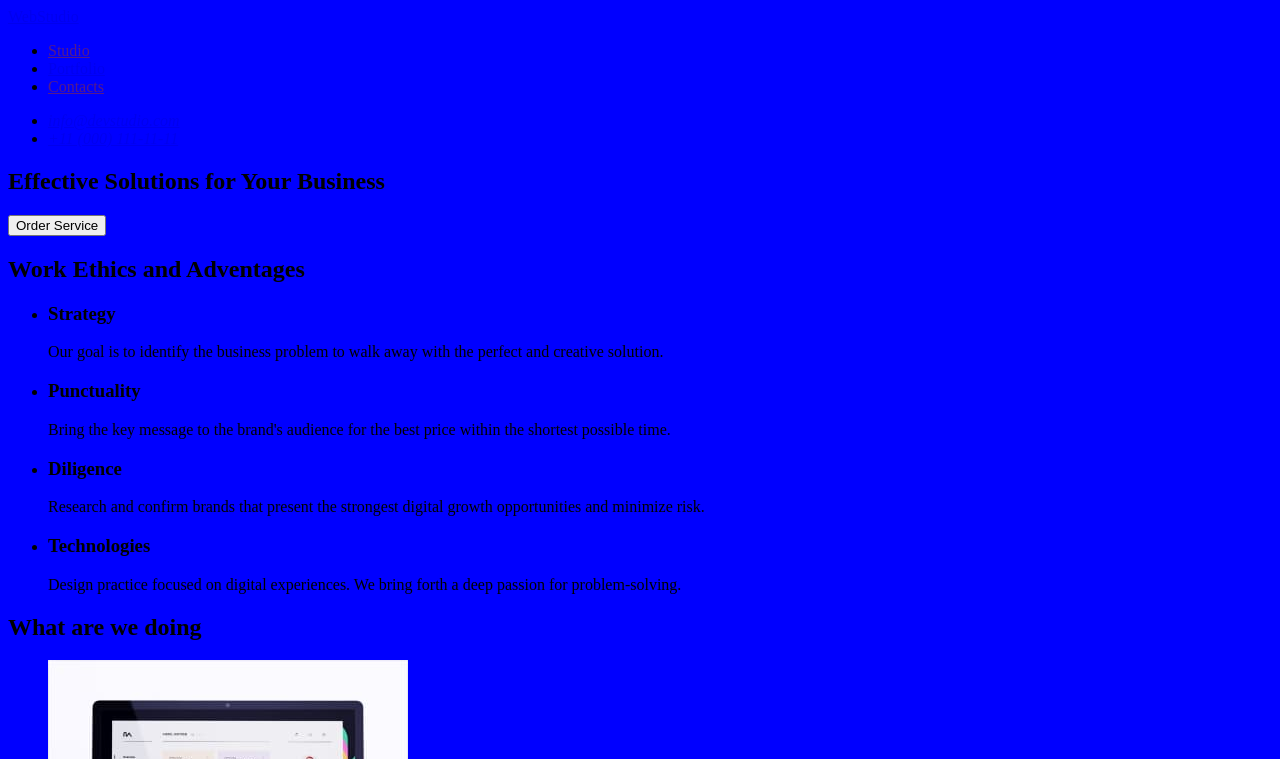
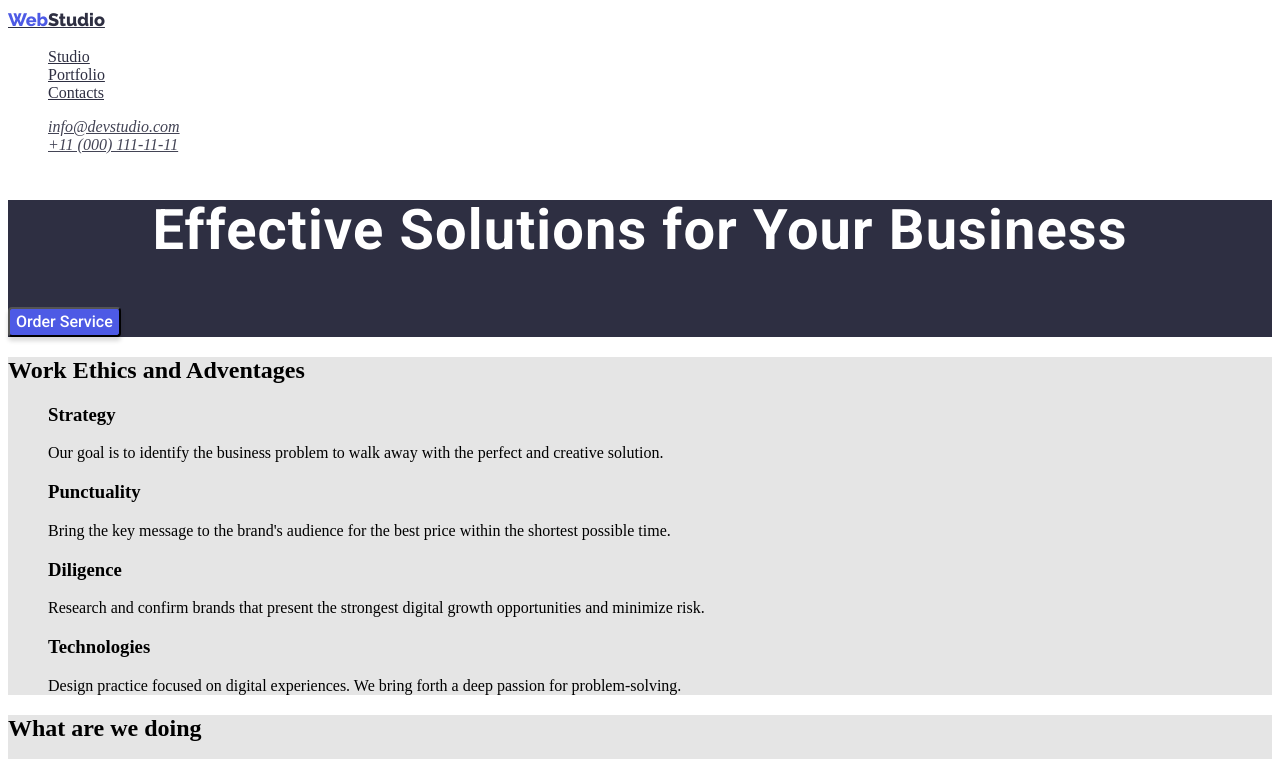
Before and after one commit to MarynaLysak/goit-markup-hw-02, a plain HTML site: page goit-markup-hw-01/index.html in a window 1280 px wide. Shown: the top 759 px of the page. Drawn offline with Linux system fonts and the light colour scheme.

Commit message:
css to main page

```diff
--- a/goit-markup-hw-01/css/styles.css
+++ b/goit-markup-hw-01/css/styles.css
@@ -1,3 +1,117 @@
-body {
-    background-color: blue;
+p.a {
+    font-family: 'Roboto', sans-serif;
 }
+p.a {
+    font-family: 'Raleway', sans-serif;
+}
+/* Header */
+.page-header {
+    background-color: #FFFFFF;
+}
+.logo {
+    color: #2E2F42;
+    width: 71px;
+    height: 24px;
+
+    font-family: 'Raleway';
+    font-style: normal;
+    font-weight: 800;
+    font-size: 18px;
+    line-height: 24px;
+}
+.logo-web {
+    color: #4D5AE5;
+    font-family: 'Raleway';
+    font-style: normal;
+    font-weight: 800;
+    font-size: 18px;
+    line-height: 24px;
+}
+.link {
+color: #2E2F42;
+}
+.site-nav .link:hover,
+.site-nav .link:focus{
+    color: #404BBF;
+}
+ul {
+    list-style: none;
+}
+.site-address .address-mail {
+    color: #434455;
+}
+.site-address .address-mail:hover {
+    color: #404BBF;
+}
+.site-address .address-phone {
+    color: #434455;
+}
+.site-address .address-phone:hover {
+    color: #404BBF;
+}
+
+/* HeroSection1 */
+.hero {
+    background-color:#2E2F42;
+}
+.hero-titel{
+    font-family: 'Roboto';
+    font-style: normal;
+    font-weight: 700;
+    font-size: 56px;
+    line-height: 60px;
+    color: #FFFFFF;
+    text-align: center;
+    letter-spacing: 0.02em;
+}
+.main-button {
+    font-family: 'Roboto';
+    font-style: normal;
+    font-weight: 500;
+    font-size: 16px;
+    line-height: 24px;
+
+    color: #FFFFFF;
+    background-color: #4D5AE5;
+    box-shadow: 0px 4px 4px rgba(0, 0, 0, 0.15);
+    border-radius: 4px;
+}
+ .section{
+    background: #E5E5E5;
+ }
+.section-team{
+    background: #F4F4FD;
+}
+ /* Footer */
+ .logo-studio{
+    color: #F4F4FD;
+    width: 71px;
+    height: 22px;
+
+    font-family: 'Raleway';
+    font-style: normal;
+    font-weight: 800;
+    font-size: 18px;
+    line-height: 21px;
+ }
+footer{
+    background: #2E2F42;
+    color: #E7E9FC;
+    font-family: 'Roboto';
+    font-style: normal;
+    font-weight: 400;
+    font-size: 16px;
+    line-height: 24px;
+}
+/*Primary Brand color(normal)CTAs
+Focused
+Active states
+Links 4D5AE5*/
+/*Pressed state (hover) color #404BBF*/
+/*Overlays Shadows Headings #2E2F42*/
+/*Body text #434455*/
+/*Subtle Text Helper text Deemphasized text #8E8F99
+/*Accent color Hairlines Subtle backgrounds #E7E9FC*/
+/*Light mode backgrounds Light mode Dialogs/alerts #F4F4FD*/
+/*Overlay #2E2F42*/
+/*Hero image background #2E2F42 */
--- a/goit-markup-hw-01/index.html
+++ b/goit-markup-hw-01/index.html
@@ -1,32 +1,41 @@
 <!DOCTYPE html>
 <html lang="en">
 <head>
-    <meta charset="UTF-8">
-    <meta http-equiv="X-UA-Compatible" content="IE=edge">
-    <meta name="viewport" content="width=device-width, initial-scale=1.0">
-    <title>WebStudio</title>
-    <link rel="stylesheet" href="./css/styles.css">
+<meta charset="UTF-8">
+<meta http-equiv="X-UA-Compatible" content="IE=edge">
+<meta name="viewport" content="width=device-width, initial-scale=1.0">
+<title>WebStudio</title>
+<link rel="preconnect" href="https://fonts.googleapis.com">
+<link rel="preconnect" href="https://fonts.gstatic.com" crossorigin>
+<link href="https://fonts.googleapis.com/css2?family=Roboto:wght@400;500;700&display=swap" rel="stylesheet">
+<link rel="preconnect" href="https://fonts.googleapis.com">
+<link rel="preconnect" href="https://fonts.gstatic.com" crossorigin>
+<link href="https://fonts.googleapis.com/css2?family=Raleway:wght@800&family=Roboto:wght@400;500;700&display=swap" rel="stylesheet">
+<link rel="stylesheet" href="./css/styles.css">
+
+
 </head>
 <body>
 
     <!--Header-->
-    <header>
+    <header class="page-header">
         <nav>
-            <a href="./index.html">WebStudio</a>
-          <ul>
-              <li><a href="">Studio</a> </li>
-              <li><a href="./portfolio.html">Portfolio</a> </li>
-              <li><a href="">Contacts</a> </li>
+            <a href="./index.html" class="logo">
+             <span class="logo-web">Web</span>Studio</a>
+          <ul class="site-nav">
+              <li><a href="" class="link">Studio</a> </li>
+              <li><a href="./portfolio.html" class="link">Portfolio</a> </li>
+              <li><a href="" class="link">Contacts</a> </li>
           </ul>
         </nav>
           <!--Contacts-->
           <address>
-              <ul>
+              <ul class="site-address">
                  <li>
-                    <a href="mailto:info@devstudio.com">info@devstudio.com</a>
+                    <a href="mailto:info@devstudio.com" class="address-mail">info@devstudio.com</a>
                  </li>
                  <li>
-                  <a href="tel:+110001111111">+11 (000) 111-11-11</a>
+                  <a href="tel:+110001111111" class="address-phone">+11 (000) 111-11-11</a>
                  </li>
               </ul>
           </address>
@@ -36,36 +45,36 @@
     <!--Main-->
     <main>
             <!--HeroSection1-->
-             <section>
-                <h1>Effective Solutions for Your Business</h1>
-                <button type="button">Order Service </button>
+             <section class="hero">
+                <h1 class="hero-titel">Effective Solutions for Your Business</h1>
+                <button type="button" class="main-button">Order Service </button>
              </section>
 
           <!--Section2-->
-             <section>
-              <h2>Work Ethics and Adventages</h2>
+             <section class="section">
+              <h2 class="section-title">Work Ethics and Adventages</h2>
               <ul>
                   <li>
-                      <h3>Strategy</h3>
-                      <p>
+                      <h3 class="section-title">Strategy</h3>
+                      <p class="section-p">
                           Our goal is to identify the business problem to walk away with the perfect and creative solution.
                       </p>
                   </li>
                   <li>
-                      <h3>Punctuality</h3>
-                      <p>
+                      <h3 class="section-title">Punctuality</h3>
+                      <p class="section-p">
                           Bring the key message to the brand's audience for the best price within the shortest possible time.
                       </p>
                   </li>
                   <li>
-                      <h3>Diligence</h3>
-                      <p>
+                      <h3 class="section-title">Diligence</h3>
+                      <p class="section-p">
                           Research and confirm brands that present the strongest digital growth opportunities and minimize risk.
                       </p>
                   </li>
                   <li>
-                      <h3>Technologies</h3>
-                      <p>
+                      <h3 class="section-title">Technologies</h3>
+                      <p class="section-p">
                           Design practice focused on digital experiences. We bring forth a deep passion for problem-solving.
                       </p>
                   </li>
@@ -74,8 +83,8 @@
 
 
             <!-- Section3-->
-             <section>
-              <h2>What are we doing</h2>
+             <section class="section">
+              <h2 class="section-discription">What are we doing</h2>
               <ul>
                   <li>
                      <img src="./images/img1.jpg" alt="compute screen" width="360">
@@ -90,39 +99,39 @@
             </section>
 
 <!--Section4-->
-          <section>
-              <h2> Our Team</h2>
+          <section class="section-team">
+              <h2 class="section-discription"> Our Team</h2>
           <ul>
               <li>
                   <img src="./images/TeamCart.jpg"
                   alt="pictire of a man in mid foies"
                   width="264">
 
-                      <h3>Mark Guerrero</h3>
-                    <p>Product Designer</p>
+                      <h3 class="section-title">Mark Guerrero</h3>
+                    <p class="section-p">Product Designer</p>
               </li>
 
                  <li>
               <img src="./images/TeamCart2.jpg"
               alt="picture of a men in his thirties"
               width="264">
-                      <h3>Tom Ford</h3>
-                  <p>Frontend Developer</p>
+                      <h3 class="section-title">Tom Ford</h3>
+                  <p class="section-p">Frontend Developer</p>
 
                  </li>
                   <li>
                       <img src="./images/TeamCart3.jpg"
                       alt="picture of a women in her thirties"
                       width="264">
-                          <h3>Camila Garcia</h3>
-                      <p>Marketing</p>
+                          <h3 class="section-title">Camila Garcia</h3>
+                      <p class="section-p">Marketing</p>
                   </li>
                   <li>
                     <img src="./images/TeamCart4.jpg"
                      alt="picture of a men in his thirties"
                      width="264">
                           <h3>Daniel Wilson</h3>
-                        <p>UI Designer</p>
+                        <p class="section-p">UI Designer</p>
                   </li>
           </ul>
           </section>
@@ -130,8 +139,8 @@
       <!-- Footer-->
           <footer>
               <a
-              href="./index.html">WebStudio
-            </a>
+              href="./index.html">
+              <span class="logo-web">Web</span><span class="logo-studio">Studio</span></a>
               <p>Increase the flow of customers and sales for your business with digital marketing & growth solutions.      </p>
           </footer>
  </body>
```
Also changed, not shown: portfolio.html (+18 -22 lines), 1 other file.
